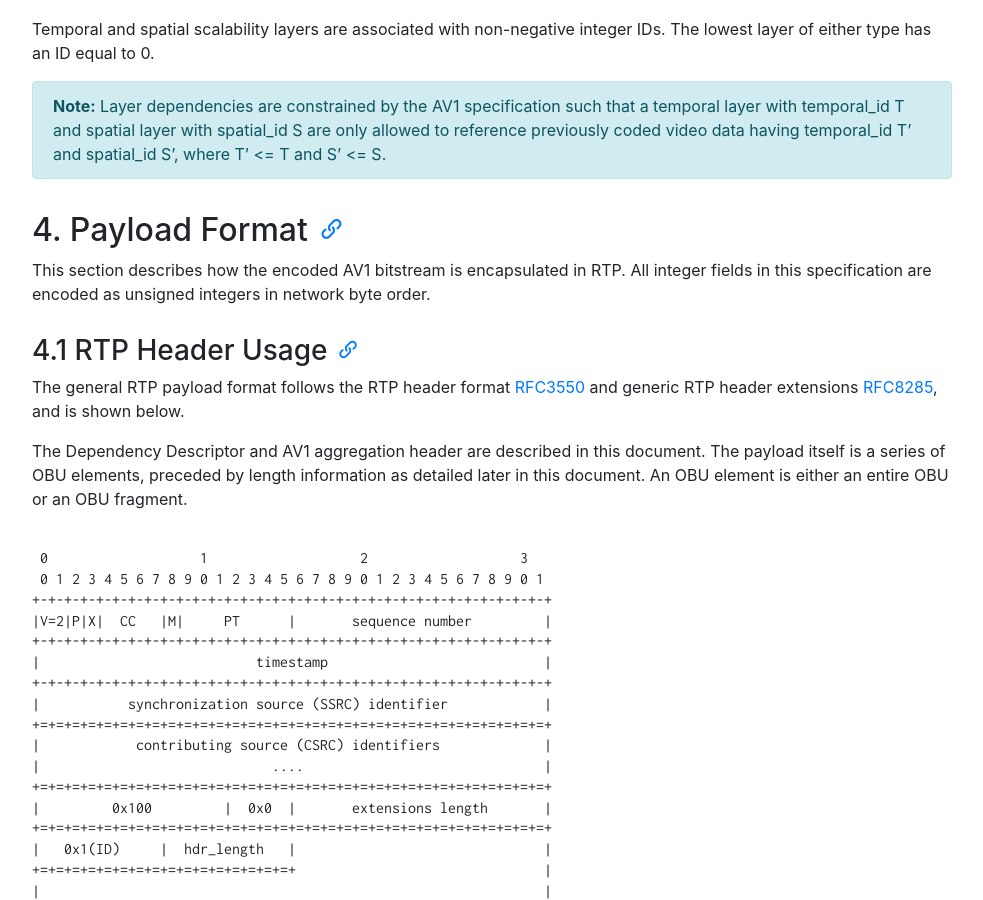
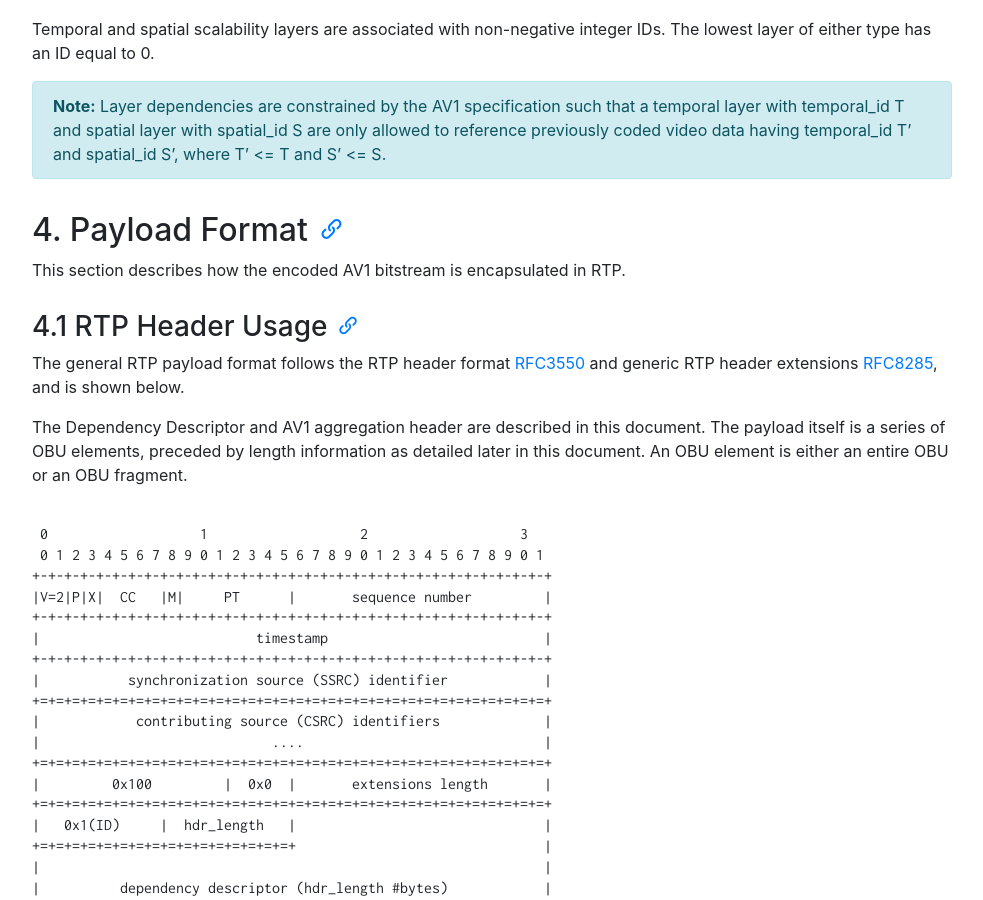
Before and after one commit to AOMediaCodec/av1-rtp-spec, a Jekyll site: the page built from index.md, in a window 1280 px wide and 900 px high, scrolled down 3521 px. Shown: the whole window, without its empty margins (53-1036 px from the left). Built offline with Jekyll 4.4.1, drawn with Linux system fonts in a browser that asks for light colours; nearby versions of some CDN libraries.

Commit message:
Delete inaccurate statement

```diff
--- a/av1-rtp-spec.md
+++ b/av1-rtp-spec.md
@@ -85,7 +85,7 @@ Temporal and spatial scalability layers are associated with non-negative integer
 
 ## 4. Payload Format
 
-This section describes how the encoded AV1 bitstream is encapsulated in RTP. All integer fields in this specification are encoded as unsigned integers in network byte order.
+This section describes how the encoded AV1 bitstream is encapsulated in RTP.
 
 
 ### 4.1 RTP Header Usage
```
